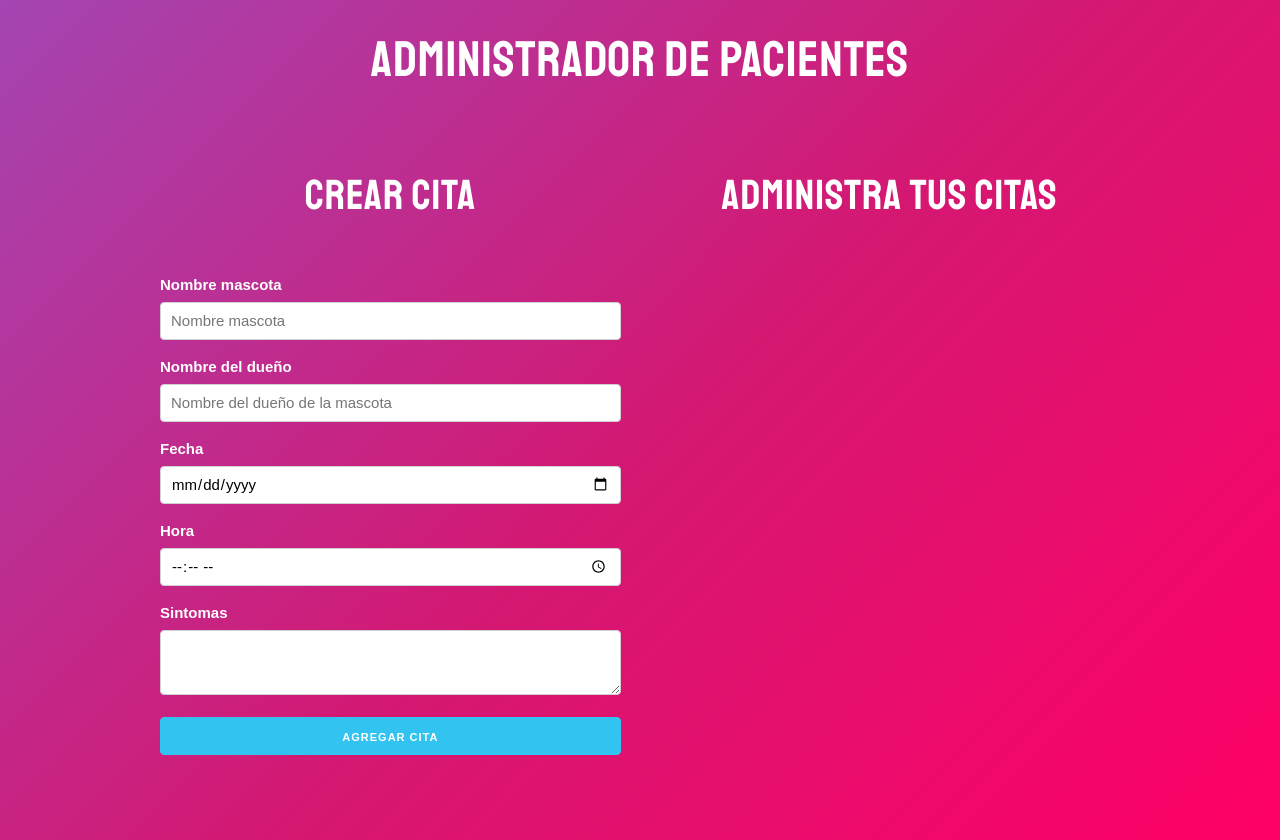
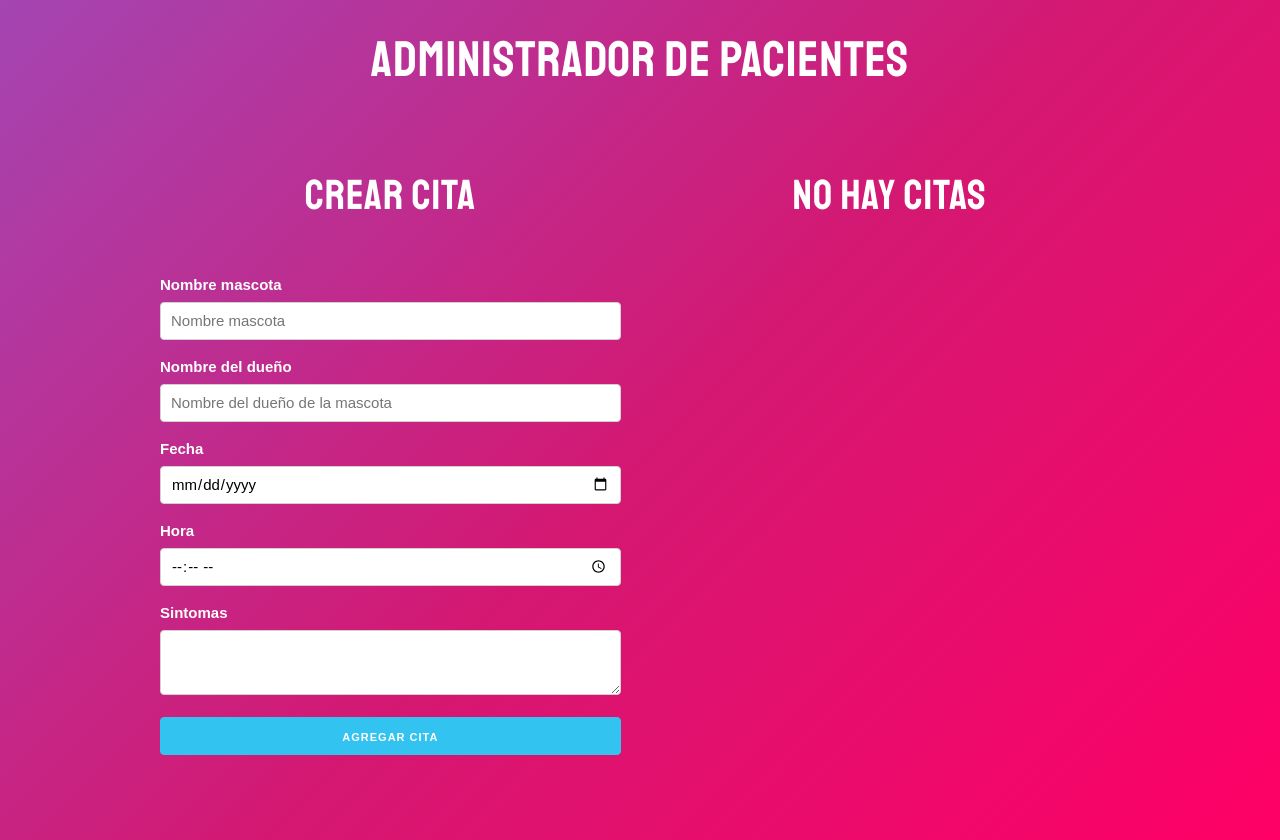
Before and after one commit to UrielQuiroz/PacientesVeterinaria, a React (Create React App) app in the folder citas/: page / in a window 1280 px wide. Built offline with nearby package versions, Linux system fonts and the light colour scheme.

Commit message:
Agregando localStorage
Se agrego localStorage y se hizo uso de useEffect

```diff
--- a/citas/src/App.js
+++ b/citas/src/App.js
@@ -1,11 +1,26 @@
-import React, { Fragment, useState } from "react";
+import React, { Fragment, useState, useEffect } from "react";
 import Formulario from "./components/Formulario";
 import Cita from "./components/Cita";
 
 function App() {
 
+  //Citas en local storage
+  let citasIniciales = JSON.parse(localStorage.getItem('citas'));
+  if(!citasIniciales) {
+    citasIniciales = [];
+  }
+
   //Arreglo de citas
-  const [ citas, guardarCitas ] = useState([]);
+  const [ citas, guardarCitas ] = useState(citasIniciales);
+
+  //Use Effect para realizar ciertas operaciones cuando el state cambia
+  useEffect( () => {
+    if(citasIniciales){
+      localStorage.setItem('citas', JSON.stringify(citas));
+    } else {
+      localStorage.setItem('citas', JSON.stringify([]));
+    }
+  }, [citas] );
 
   //Funcion que toma las citas actuales y agregue la nueva
   const crearCita =  cita => {
@@ -17,6 +32,9 @@
     const nuevasCitas = citas.filter(cita => cita.id !== id);
     guardarCitas(nuevasCitas);
   }
+
+  //Mensaje condicional
+  const titulo = citas.length === 0 ? 'No hay citas' : 'Administra tus citas';
 
   return (
 
@@ -34,7 +52,7 @@
           </div>
 
           <div className="one-half column">
-            <h2>Administra tus citas</h2>
+            <h2>{titulo}</h2>
             {citas.map( cita => (
               <Cita
                   key={cita.id}
```
